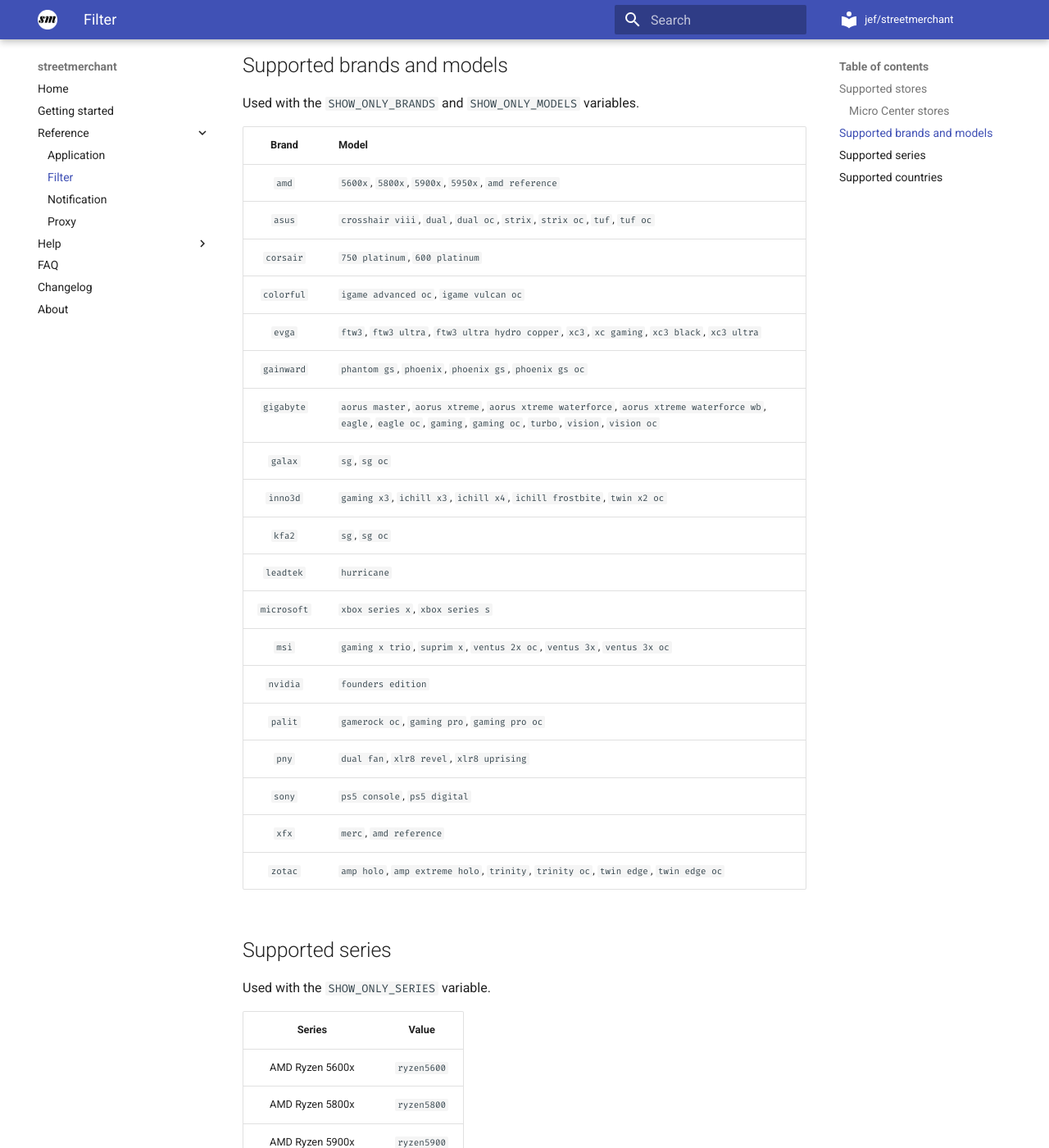
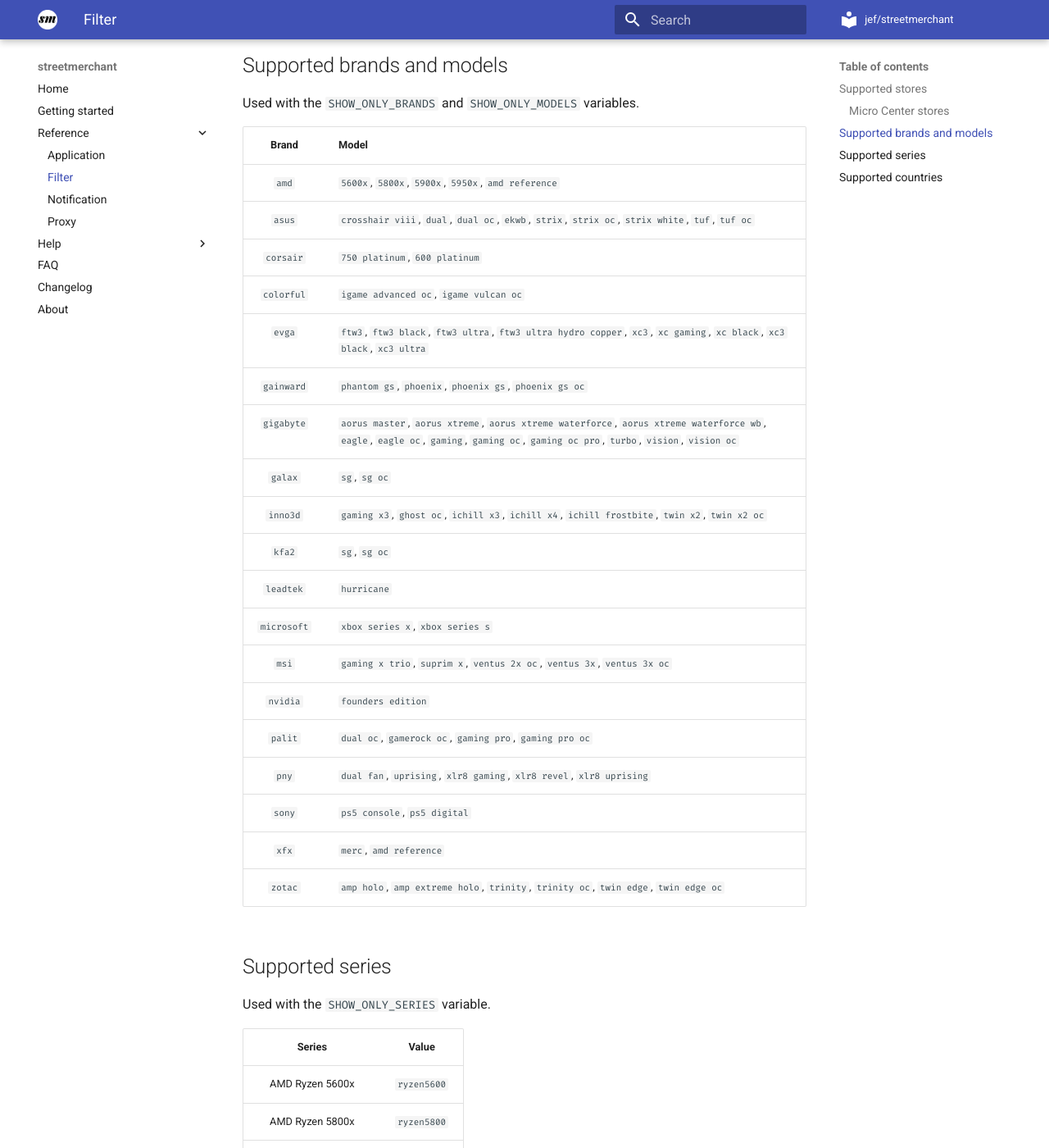
Before and after one commit to jef/streetmerchant, an MkDocs documentation site: the page built from docs/reference/filter.md, in a window 1280 px wide and 1400 px high, scrolled down 7685 px. Shown: the whole window at 82% size. Built offline with MkDocs 1.6.1 and Material for MkDocs 9.7.7, drawn with Linux system fonts in a browser that asks for light colours; comment, search, counter and statistics services are not loaded.

Commit message:
Bandh Changes: - Added Asus 3080 Series cards - Reenabled ASUS TUF OC 3080 card, since its again visible in store ( not discontinued like TUF 3080 )

```diff
--- a/docs/reference/filter.md
+++ b/docs/reference/filter.md
@@ -170,21 +170,21 @@
 | Brand | Model |
 |:---:|---|
 | `amd` | `5600x`, `5800x`, `5900x`, `5950x`, `amd reference` |
-| `asus` | `crosshair viii`, `dual`, `dual oc`, `strix`, `strix oc`, `tuf`, `tuf oc` |
+| `asus` | `crosshair viii`, `dual`, `dual oc`, `ekwb`, `strix`, `strix oc`, `strix white`, `tuf`, `tuf oc` |
 | `corsair` | `750 platinum`, `600 platinum` |
 | `colorful` | `igame advanced oc`, `igame vulcan oc` |
-| `evga` | `ftw3`, `ftw3 ultra`, `ftw3 ultra hydro copper`, `xc3`, `xc gaming`, `xc3 black`, `xc3 ultra` |
+| `evga` | `ftw3`, `ftw3 black`, `ftw3 ultra`, `ftw3 ultra hydro copper`, `xc3`, `xc gaming`, `xc black`, `xc3 black`, `xc3 ultra` |
 | `gainward` | `phantom gs`, `phoenix`, `phoenix gs`, `phoenix gs oc` |
-| `gigabyte` | `aorus master`, `aorus xtreme`, `aorus xtreme waterforce`, `aorus xtreme waterforce wb`, `eagle`, `eagle oc`, `gaming`, `gaming oc`, `turbo`, `vision`, `vision oc` |
+| `gigabyte` | `aorus master`, `aorus xtreme`, `aorus xtreme waterforce`, `aorus xtreme waterforce wb`, `eagle`, `eagle oc`, `gaming`, `gaming oc`, `gaming oc pro`, `turbo`, `vision`, `vision oc` |
 | `galax` | `sg`, `sg oc` |
-| `inno3d` | `gaming x3`, `ichill x3`, `ichill x4`, `ichill frostbite`, `twin x2 oc` |
+| `inno3d` | `gaming x3`, `ghost oc`, `ichill x3`, `ichill x4`, `ichill frostbite`, `twin x2`, `twin x2 oc` |
 | `kfa2` | `sg`, `sg oc` |
 | `leadtek` | `hurricane` |
 | `microsoft` | `xbox series x`, `xbox series s` |
 | `msi` | `gaming x trio`, `suprim x`, `ventus 2x oc`, `ventus 3x`, `ventus 3x oc` |
 | `nvidia` | `founders edition` |
-| `palit` | `gamerock oc`, `gaming pro`, `gaming pro oc` |
-| `pny` | `dual fan`, `xlr8 revel`, `xlr8 uprising` |
+| `palit` | `dual oc`, `gamerock oc`, `gaming pro`, `gaming pro oc` |
+| `pny` | `dual fan`, `uprising`, `xlr8 gaming`, `xlr8 revel`, `xlr8 uprising` |
 | `sony` | `ps5 console`, `ps5 digital` |
 | `xfx` | `merc`, `amd reference` |
 | `zotac` | `amp holo`, `amp extreme holo`, `trinity`, `trinity oc`, `twin edge`, `twin edge oc` |
```
Also changed, not shown: 2 other files.
